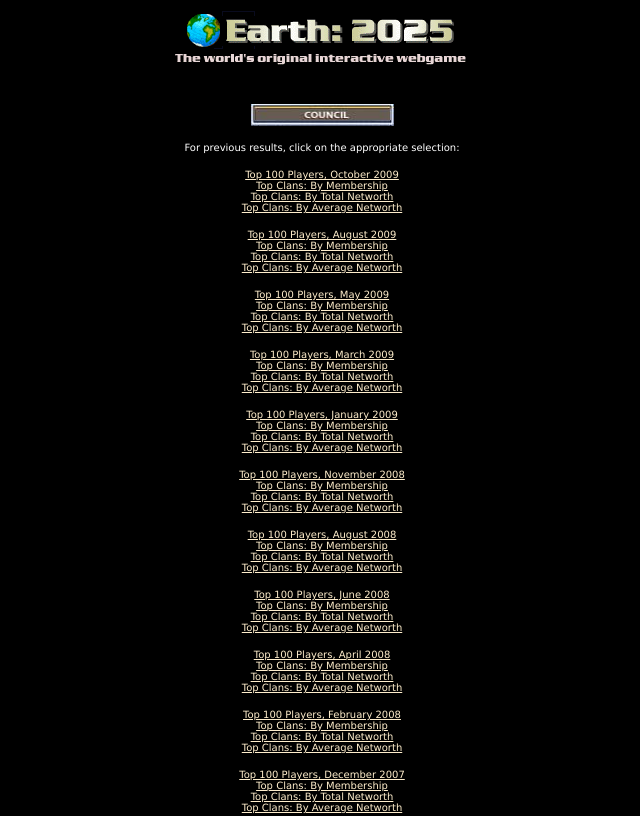
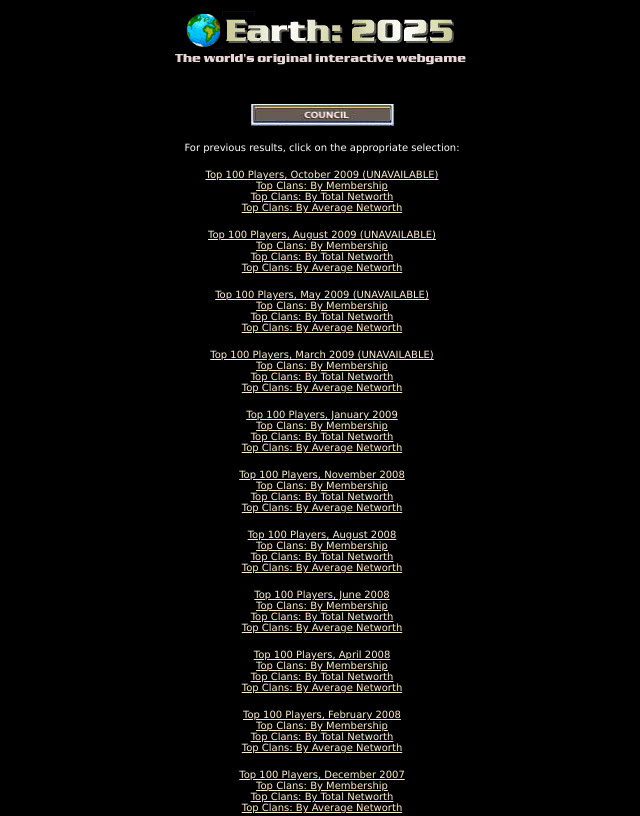
Before and after one commit to Netters-Anonymous/council, a plain HTML site: page index.html in a window 1280 px wide. Shown: the top 816 px of the page, without its empty margins (338-978 px from the left). Drawn offline with Linux system fonts and the light colour scheme.

Commit message:
Updating main page with what scores are missing.

```diff
--- a/index.html
+++ b/index.html
@@ -13,25 +13,25 @@
 For previous results, click on the appropriate selection:
 
 <p>
-<a href="Oct09/a.htm">Top 100 Players, October 2009</a><br>
+<a href="Oct09/a.htm">Top 100 Players, October 2009 (UNAVAILABLE)</a><br>
 <a href="Oct09/cmembers.htm">Top Clans: By Membership</a><br>
 <a href="Oct09/cworth.htm">Top Clans: By Total Networth</a><br>
 <a href="Oct09/caverage.htm">Top Clans: By Average Networth</a><br>
 
 <p>
-<a href="Aug09/a.htm">Top 100 Players, August 2009</a><br>
+<a href="Aug09/a.htm">Top 100 Players, August 2009 (UNAVAILABLE)</a><br>
 <a href="Aug09/cmembers.htm">Top Clans: By Membership</a><br>
 <a href="Aug09/cworth.htm">Top Clans: By Total Networth</a><br>
 <a href="Aug09/caverage.htm">Top Clans: By Average Networth</a><br>
 
 <p>
-<a href="May09/a.htm">Top 100 Players, May 2009</a><br>
+<a href="May09/a.htm">Top 100 Players, May 2009 (UNAVAILABLE)</a><br>
 <a href="May09/cmembers.htm">Top Clans: By Membership</a><br>
 <a href="May09/cworth.htm">Top Clans: By Total Networth</a><br>
 <a href="May09/caverage.htm">Top Clans: By Average Networth</a><br>
 
 <p>
-<a href="Mar09/a.htm">Top 100 Players, March 2009</a><br>
+<a href="Mar09/a.htm">Top 100 Players, March 2009 (UNAVAILABLE)</a><br>
 <a href="Mar09/cmembers.htm">Top Clans: By Membership</a><br>
 <a href="Mar09/cworth.htm">Top Clans: By Total Networth</a><br>
 <a href="Mar09/caverage.htm">Top Clans: By Average Networth</a><br>
```
